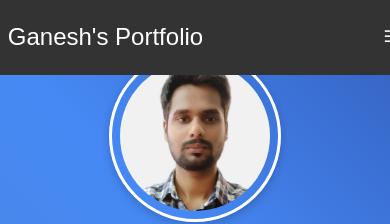
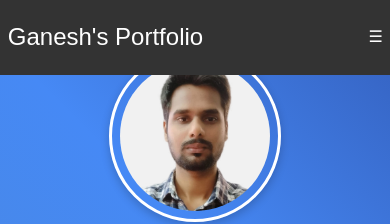
Before and after one commit to gvrnganesh/ganesh-portfolio, a React (Create React App) app: page / in a window 390 px wide. Shown: the top 224 px of the page. Built offline with nearby package versions, Linux system fonts and the light colour scheme.

Commit message:
responsive update

```diff
--- a/src/components/Header.css
+++ b/src/components/Header.css
@@ -77,6 +77,7 @@
   display: none;
   flex-direction: column;
   cursor: pointer;
+  padding-right: 15px;
 }
 
 .hamburger div {
```
